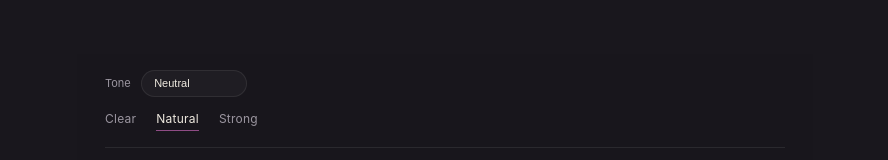
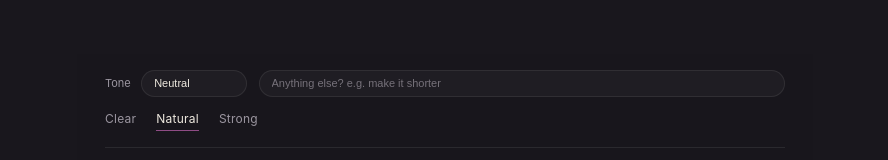
Before and after one commit to nelsonfimin-code/padimi, a React (Vite) app: page / in a window 1280 px wide. Both pictures are taken after a click on the button "Start writing". Shown: the part 402-562 px from the top of the page, without its empty margins (195-1083 px from the left). Built offline with nearby package versions, Linux system fonts and the light colour scheme.

Commit message:
add custom writing instructions

```diff
--- a/server.mjs
+++ b/server.mjs
@@ -26,16 +26,17 @@ const server = http.createServer(async (req, res) => {
     }
 
     if (req.method === 'POST' && req.url === '/api/refine') {
-      const { text, mode = 'natural', tone = 'neutral' } = await readJson(req);
+      const { text, mode = 'natural', tone = 'neutral', instruction = '' } = await readJson(req);
       if (typeof text !== 'string' || !text.trim()) return send(res, 400, 'application/json', JSON.stringify({ error: 'Text is required' }));
       if (!['clear', 'natural', 'strong'].includes(mode)) return send(res, 400, 'application/json', JSON.stringify({ error: 'Invalid mode' }));
       if (!['neutral', 'professional', 'friendly', 'casual', 'funny', 'confident', 'polite'].includes(tone)) return send(res, 400, 'application/json', JSON.stringify({ error: 'Invalid tone' }));
+      const extraInstruction = typeof instruction === 'string' ? instruction.trim().slice(0, 240) : '';
       if (process.env.GROQ_API_KEY) {
         const upstream = await fetch('https://api.groq.com/openai/v1/chat/completions', {
           method: 'POST', headers: { 'Content-Type': 'application/json', Authorization: `Bearer ${process.env.GROQ_API_KEY}` },
           body: JSON.stringify({ model: process.env.GROQ_MODEL || 'llama-3.1-8b-instant', messages: [
             { role: 'system', content: 'You edit text precisely. Preserve meaning and voice. Output only the finished text.' },
-            { role: 'user', content: `You are PADIMI, a personal writing editor. ${mode === 'clear' ? 'Make the writing clear and easy to read. Remove unnecessary filler and repetition.' : mode === 'strong' ? 'Make the writing more direct and confident without sounding aggressive or corporate.' : 'Lightly improve the writing so it sounds natural, clean, and human.'} ${({neutral:'Use a neutral, natural tone.',professional:'Use a professional, polished tone. Keep it human and avoid corporate jargon.',friendly:'Use a friendly, warm tone. Sound approachable, not overly cheerful.',casual:'Use a relaxed, casual tone. Keep it natural and easy to read.',funny:'Use light, natural humor where it fits. Do not force jokes or change the meaning.',confident:'Use a confident tone. Sound clear and self-assured without sounding arrogant.',polite:'Use a polite and considerate tone. Keep it clear without sounding overly formal.'})[tone]} Keep meaning, personality, paragraph breaks, and facts. Return only the rewritten text.\n\nDRAFT:\n${text.trim()}` }
+            { role: 'user', content: `You are PADIMI, a personal writing editor. ${mode === 'clear' ? 'Make the writing clear and easy to read. Remove unnecessary filler and repetition.' : mode === 'strong' ? 'Make the writing more direct and confident without sounding aggressive or corporate.' : 'Lightly improve the writing so it sounds natural, clean, and human.'} ${({neutral:'Use a neutral, natural tone.',professional:'Use a professional, polished tone. Keep it human and avoid corporate jargon.',friendly:'Use a friendly, warm tone. Sound approachable, not overly cheerful.',casual:'Use a relaxed, casual tone. Keep it natural and easy to read.',funny:'Use light, natural humor where it fits. Do not force jokes or change the meaning.',confident:'Use a confident tone. Sound clear and self-assured without sounding arrogant.',polite:'Use a polite and considerate tone. Keep it clear without sounding overly formal.'})[tone]} Keep meaning, personality, paragraph breaks, and facts. ${extraInstruction ? `Follow this extra instruction: ${extraInstruction}\n` : ''}Return only the rewritten text.\n\nDRAFT:\n${text.trim()}` }
           ], temperature: mode === 'strong' ? 0.35 : 0.2, max_tokens: Math.min(4000, Math.max(256, text.length * 2)) })
         });
         const data = await upstream.json();
--- a/src/main.jsx
+++ b/src/main.jsx
@@ -8,6 +8,7 @@ function App() {
   const [draft, setDraft] = useState("");
   const [mode, setMode] = useState("natural");
   const [tone, setTone] = useState("neutral");
+  const [instruction, setInstruction] = useState("");
   const [result, setResult] = useState("");
   const [resultMode, setResultMode] = useState("natural");
   const [resultTone, setResultTone] = useState("neutral");
@@ -57,7 +58,7 @@ function App() {
     try {
       let out;
       try {
-        const response = await refine(draft, mode, tone);
+        const response = await refine(draft, mode, tone, instruction);
         out = response.text;
         setAiUsed(response.provider === "groq");
       } catch {
@@ -103,6 +104,7 @@ function App() {
     setResult("");
     setMode("natural");
     setTone("neutral");
+    setInstruction("");
     setStage("empty");
   }
 
@@ -152,11 +154,21 @@ function App() {
                 readOnly={loading}
               />
               <div className="bottom-bar">
-                <div className="tone-row">
-                  <span className="tone-caption">Tone</span>
-                  <select value={tone} onChange={(event) => setTone(event.target.value)} aria-label="Tone">
-                    {TONES.map((item) => <option key={item.id} value={item.id}>{item.label}</option>)}
-                  </select>
+                <div className="control-row">
+                  <div className="tone-row">
+                    <span className="tone-caption">Tone</span>
+                    <select value={tone} onChange={(event) => setTone(event.target.value)} aria-label="Tone">
+                      {TONES.map((item) => <option key={item.id} value={item.id}>{item.label}</option>)}
+                    </select>
+                  </div>
+                  <input
+                    className="instruction-input"
+                    value={instruction}
+                    onChange={(event) => setInstruction(event.target.value)}
+                    placeholder="Anything else? e.g. make it shorter"
+                    aria-label="Extra instruction"
+                    maxLength={240}
+                  />
                 </div>
                 <div className="modes" role="radiogroup" aria-label="Refinement style">
                   {MODES.map((item) => (
--- a/src/refine.js
+++ b/src/refine.js
@@ -69,11 +69,11 @@ export function refineLocal(text, mode) {
     .filter(Boolean).join("\n\n");
 }
 
-export async function refine(text, mode, tone = "neutral") {
+export async function refine(text, mode, tone = "neutral", instruction = "") {
   const response = await fetch("/api/refine", {
     method: "POST",
     headers: { "Content-Type": "application/json" },
-    body: JSON.stringify({ text, mode, tone }),
+    body: JSON.stringify({ text, mode, tone, instruction }),
   });
   if (!response.ok) throw new Error("AI refinement unavailable");
   const data = await response.json();
--- a/src/styles.css
+++ b/src/styles.css
@@ -288,3 +288,32 @@ footer {
 }
 
 .quiet-pill:hover { color: var(--foreground); }
+
+.control-row {
+  display: flex;
+  align-items: center;
+  gap: .75rem;
+  margin-bottom: .9rem;
+}
+
+.control-row .tone-row { margin-bottom: 0; flex: 0 0 auto; }
+
+.instruction-input {
+  min-width: 0;
+  flex: 1;
+  border: 1px solid var(--hairline);
+  border-radius: 999px;
+  background: rgba(255,255,255,.03);
+  color: var(--foreground);
+  padding: .4rem .75rem;
+  font-size: 11px;
+  outline: 0;
+}
+
+.instruction-input::placeholder { color: rgba(155,150,160,.7); }
+.instruction-input:focus { border-color: var(--plum); }
+
+@media (max-width: 420px) {
+  .control-row { align-items: stretch; flex-direction: column; gap: .55rem; }
+  .control-row .tone-row { width: max-content; }
+}
```
Also changed, not shown: 2 other files (tests, documents, lock files or other folders).
